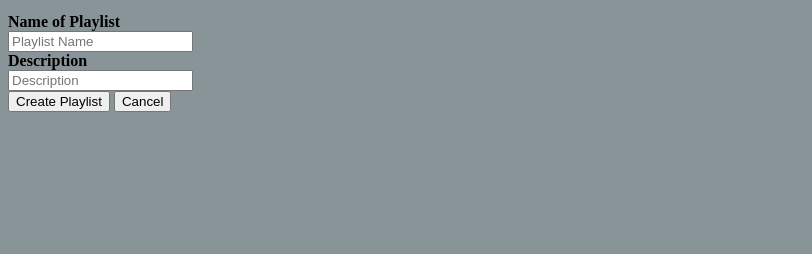
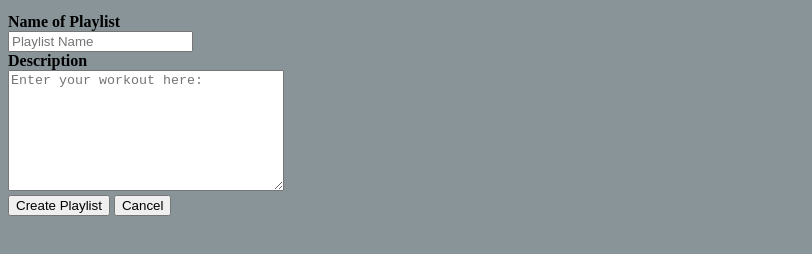
Before and after one commit to emilianochavezDLT/MobileProgProject, a plain HTML site: page mainPage.html in a window 1280 px wide. Both pictures are taken after a click on the button "Create A Playlist". Shown: the part 168-422 px from the top of the page, without its empty margins (0-812 px from the left). Drawn offline with Linux system fonts and the light colour scheme.

Commit message:
Minor Details
Changes the <input "text" -> <textarea>

```diff
--- a/mainPage.html
+++ b/mainPage.html
@@ -45,9 +45,11 @@
             <label><b>Name of Playlist</b></label>
             <input type="text" placeholder="Playlist Name" name="Playlist"/>
 
+            <!-- The text area is an Html element that allows the user input any type of text-->
             <label><b>Description</b></label>
-            <input type="text" placeholder="Description" name="Description"/>
+            <textarea name="Description" placeholder="Enter your workout here:" class="descriptionBox"></textarea>
 
+            <!--Buttons to submit or cancel the form-->
             <button type="submit" class="btn">Create Playlist</button>
             <button type="button" class="btn_cancel" onclick="closeForm()">Cancel</button>
 
--- a/mainPageJS.js
+++ b/mainPageJS.js
@@ -11,5 +11,5 @@ function openForm() {
 //The closeForm function will close the form and hide all of its contents
 function closeForm() {
 
-    document.getElementById("createPlaylist").style.display = "none";
+    document.getElementById("createPlaylist").style.display = "none"; //Closes the create playist
 }
--- a/mainPageSheet.css
+++ b/mainPageSheet.css
@@ -10,3 +10,8 @@ body {
     width: 200px;
     height: 200px;
 }
+
+.descriptionBox {
+    width: 270px;
+    height: 115px;
+}
```
